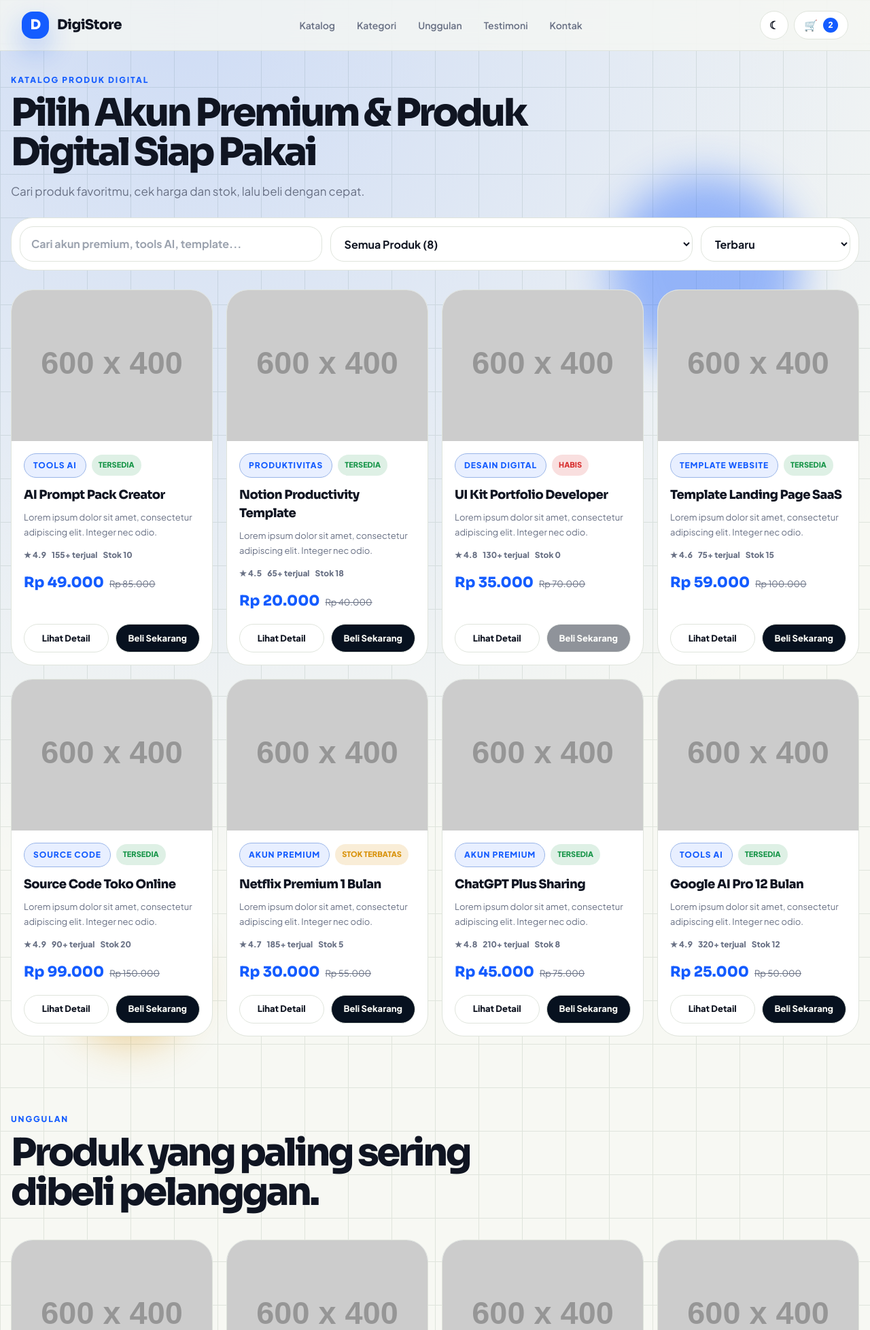
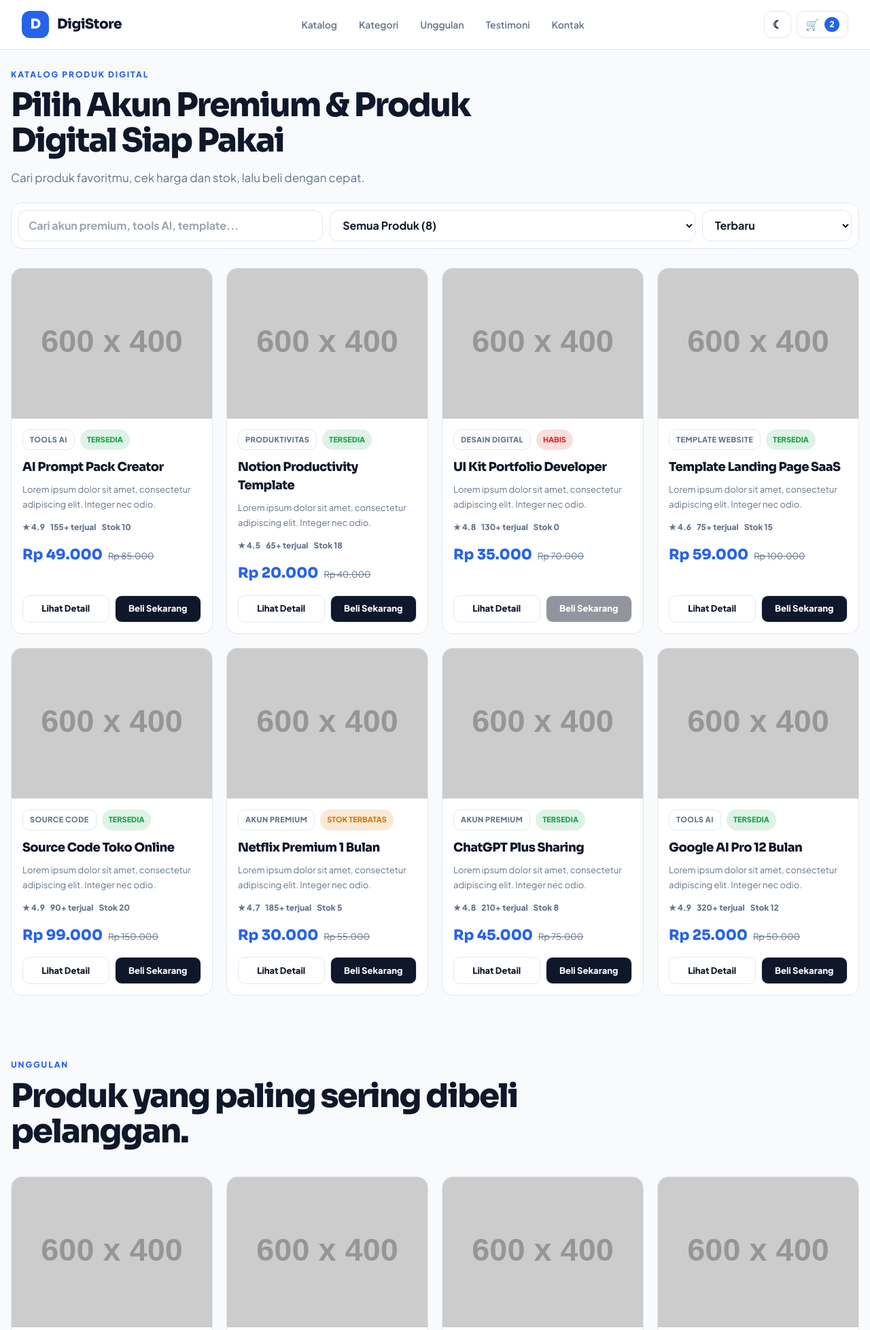
Before and after one commit to FAYnim/Digistore, a PHP site: page / in a window 1280 px wide. Shown: the top 1957 px of the page at 68% size. Run offline with PHP 8.4, Linux system fonts and the light colour scheme; grey boxes labelled with a size stand in for pictures from a placeholder-image service; some libraries are stand-ins or nearby versions.

Commit message:
Simplify catalog UI styling

```diff
--- a/assets/css/style.css
+++ b/assets/css/style.css
@@ -1,17 +1,17 @@
 :root {
-  --bg: #f7f8f3;
+  --bg: #f8fafc;
   --surface: #ffffff;
-  --surface-glass: rgba(247, 248, 243, .78);
+  --surface-glass: rgba(255, 255, 255, .9);
   --card: #ffffff;
-  --text: #101522;
-  --muted: #687084;
-  --border: #dfe4dc;
-  --accent: #145cff;
-  --accent-hover: #0647d8;
-  --success: #159447;
-  --warning: #d89108;
-  --danger: #d72d2d;
-  --ink: #07111f;
+  --text: #0f172a;
+  --muted: #64748b;
+  --border: #e2e8f0;
+  --accent: #2563eb;
+  --accent-hover: #1d4ed8;
+  --success: #16a34a;
+  --warning: #d97706;
+  --danger: #dc2626;
+  --ink: #0f172a;
 }
 
 .dark {
@@ -31,45 +31,43 @@
 }
 
 * { scroll-behavior: smooth; }
-body { font-family: "Plus Jakarta Sans", sans-serif; min-height: 100vh; background-image: radial-gradient(circle at 20% 0%, color-mix(in srgb, var(--accent) 18%, transparent), transparent 30%), linear-gradient(var(--border) 1px, transparent 1px), linear-gradient(90deg, var(--border) 1px, transparent 1px); background-size: auto, 64px 64px, 64px 64px; }
+body { font-family: "Plus Jakarta Sans", sans-serif; min-height: 100vh; background: var(--bg); }
 .font-display { font-family: "Sora", sans-serif; }
-.shadow-brand { box-shadow: 0 18px 40px color-mix(in srgb, var(--accent) 32%, transparent); }
+.shadow-brand { box-shadow: none; }
 
 .nav-link { position: relative; transition: color .2s ease; }
 .nav-link:hover { color: var(--text); }
 .nav-link::after { content: ""; position: absolute; left: 0; bottom: -8px; height: 2px; width: 0; background: var(--accent); transition: width .2s ease; }
 .nav-link:hover::after { width: 100%; }
 
-.icon-btn, .cart-btn { min-height: 42px; border: 1px solid var(--border); border-radius: 999px; background: var(--surface); color: var(--text); font-weight: 800; transition: transform .2s ease, border-color .2s ease, background .2s ease; }
-.icon-btn { width: 42px; }
-.cart-btn { display: inline-flex; align-items: center; gap: 8px; padding: 0 14px; }
-.icon-btn:hover, .cart-btn:hover { transform: translateY(-2px); border-color: var(--accent); }
+.icon-btn, .cart-btn { min-height: 40px; border: 1px solid var(--border); border-radius: 12px; background: var(--surface); color: var(--text); font-weight: 800; transition: border-color .2s ease, background .2s ease; }
+.icon-btn { width: 40px; }
+.cart-btn { display: inline-flex; align-items: center; gap: 8px; padding: 0 12px; }
+.icon-btn:hover, .cart-btn:hover { border-color: var(--accent); }
 .cart-btn span { display: grid; place-items: center; min-width: 22px; height: 22px; border-radius: 999px; background: var(--accent); color: white; font-size: 12px; }
 
-.badge { display: inline-flex; width: max-content; align-items: center; gap: 8px; border: 1px solid color-mix(in srgb, var(--accent) 35%, var(--border)); border-radius: 999px; background: color-mix(in srgb, var(--accent) 10%, var(--surface)); padding: 8px 13px; color: var(--accent); font-size: 12px; font-weight: 900; letter-spacing: .08em; text-transform: uppercase; }
-.primary-btn, .secondary-btn { display: inline-flex; align-items: center; justify-content: center; min-height: 48px; border-radius: 999px; padding: 0 22px; font-weight: 900; transition: transform .2s ease, box-shadow .2s ease, background .2s ease; }
-.primary-btn { background: var(--accent); color: white; box-shadow: 0 18px 44px color-mix(in srgb, var(--accent) 30%, transparent); }
-.primary-btn:hover { background: var(--accent-hover); transform: translateY(-2px); }
+.badge { display: inline-flex; width: max-content; align-items: center; gap: 8px; border: 1px solid var(--border); border-radius: 10px; background: var(--surface); padding: 6px 10px; color: var(--muted); font-size: 11px; font-weight: 800; letter-spacing: .04em; text-transform: uppercase; }
+.primary-btn, .secondary-btn { display: inline-flex; align-items: center; justify-content: center; min-height: 44px; border-radius: 12px; padding: 0 18px; font-weight: 800; transition: background .2s ease, border-color .2s ease; }
+.primary-btn { background: var(--accent); color: white; box-shadow: none; }
+.primary-btn:hover { background: var(--accent-hover); }
 .secondary-btn { border: 1px solid var(--border); background: var(--surface); color: var(--text); }
-.secondary-btn:hover { transform: translateY(-2px); border-color: var(--accent); }
+.secondary-btn:hover { border-color: var(--accent); }
 
-.orb { position: absolute; z-index: -1; border-radius: 999px; filter: blur(30px); opacity: .4; }
-.orb-a { right: 8%; top: 12%; width: 280px; height: 280px; background: var(--accent); }
-.orb-b { left: 8%; bottom: 4%; width: 180px; height: 180px; background: var(--warning); }
-.hero-panel { border: 1px solid var(--border); border-radius: 2.4rem; background: linear-gradient(145deg, color-mix(in srgb, var(--surface) 90%, transparent), color-mix(in srgb, var(--accent) 8%, var(--surface))); padding: 24px; box-shadow: 0 24px 80px rgba(0,0,0,.10); }
+.orb { display: none; }
+.hero-panel { border: 1px solid var(--border); border-radius: 16px; background: var(--surface); padding: 20px; box-shadow: none; }
 .panel-topline { margin-bottom: 18px; color: var(--muted); font-size: 12px; font-weight: 900; letter-spacing: .16em; }
 .stat-card { border: 1px solid var(--border); border-radius: 1.6rem; background: var(--card); padding: 22px; }
 .stat-card strong { display: block; font-family: "Sora", sans-serif; font-size: clamp(1.6rem, 4vw, 2.35rem); line-height: 1; letter-spacing: -.05em; }
 .stat-card span { margin-top: 8px; display: block; color: var(--muted); font-size: 13px; font-weight: 700; }
 
-.section { margin: 0 auto; max-width: 1280px; padding: 72px 16px; }
-.catalog-first { position: relative; overflow: hidden; padding-top: 34px; }
-.compact-section { padding-top: 36px; }
+.section { margin: 0 auto; max-width: 1280px; padding: 56px 16px; }
+.catalog-first { position: relative; overflow: hidden; padding-top: 28px; }
+.compact-section { padding-top: 32px; }
 .section-head span { color: var(--accent); font-size: 12px; font-weight: 1000; letter-spacing: .16em; text-transform: uppercase; }
-.section-head h1, .section-head h2 { margin-top: 10px; max-width: 760px; font-family: "Sora", sans-serif; font-size: clamp(2rem, 5vw, 3.5rem); font-weight: 900; line-height: 1.04; letter-spacing: -.06em; }
+.section-head h1, .section-head h2 { margin-top: 10px; max-width: 760px; font-family: "Sora", sans-serif; font-size: clamp(1.8rem, 4vw, 3rem); font-weight: 800; line-height: 1.08; letter-spacing: -.04em; }
 .catalog-head { display: grid; gap: 0; }
 .catalog-head p { margin-top: 14px; max-width: 680px; color: var(--muted); font-size: 17px; line-height: 1.7; }
-.catalog-toolbar { margin-top: 24px; display: grid; gap: 12px; border: 1px solid var(--border); border-radius: 2rem; background: var(--surface); padding: 12px; }
+.catalog-toolbar { margin-top: 22px; display: grid; gap: 10px; border: 1px solid var(--border); border-radius: 16px; background: var(--surface); padding: 10px; }
 .category-scroll { overflow-x: auto; padding-bottom: 2px; }
 .category-scroll::-webkit-scrollbar { height: 0; }
 .category-scroll .category-btn { white-space: nowrap; }
@@ -78,21 +76,21 @@ body { font-family: "Plus Jakarta Sans", sans-serif; min-height: 100vh; backgrou
 .category-btn { display: inline-flex; align-items: center; gap: 10px; border: 1px solid var(--border); border-radius: 999px; background: var(--surface); padding: 12px 16px; color: var(--text); font-weight: 900; transition: transform .2s ease, border-color .2s ease, background .2s ease; }
 .category-btn:hover, .category-btn.active { border-color: var(--accent); background: color-mix(in srgb, var(--accent) 12%, var(--surface)); transform: translateY(-2px); }
 .category-count { color: var(--muted); font-size: 12px; }
-.control { min-height: 52px; width: 100%; border: 1px solid var(--border); border-radius: 1.25rem; background: var(--card); padding: 0 16px; color: var(--text); outline: none; font-weight: 700; }
-.control:focus { border-color: var(--accent); box-shadow: 0 0 0 4px color-mix(in srgb, var(--accent) 15%, transparent); }
+.control { min-height: 46px; width: 100%; border: 1px solid var(--border); border-radius: 12px; background: var(--card); padding: 0 14px; color: var(--text); outline: none; font-weight: 700; }
+.control:focus { border-color: var(--accent); box-shadow: 0 0 0 3px color-mix(in srgb, var(--accent) 12%, transparent); }
 
-.product-card { display: flex; min-height: 100%; flex-direction: column; overflow: hidden; border: 1px solid var(--border); border-radius: 2rem; background: var(--card); transition: transform .25s ease, box-shadow .25s ease, border-color .25s ease; }
-.product-card:hover { transform: translateY(-6px); border-color: color-mix(in srgb, var(--accent) 45%, var(--border)); box-shadow: 0 26px 70px rgba(0,0,0,.12); }
-.product-img { aspect-ratio: 4 / 3; width: 100%; object-fit: cover; background: color-mix(in srgb, var(--accent) 8%, var(--surface)); }
-.product-body { display: flex; flex: 1; flex-direction: column; padding: 18px; }
+.product-card { display: flex; min-height: 100%; flex-direction: column; overflow: hidden; border: 1px solid var(--border); border-radius: 16px; background: var(--card); transition: border-color .2s ease; }
+.product-card:hover { border-color: var(--accent); }
+.product-img { aspect-ratio: 4 / 3; width: 100%; object-fit: cover; background: var(--surface); }
+.product-body { display: flex; flex: 1; flex-direction: column; padding: 16px; }
 .product-title { margin-top: 12px; font-family: "Sora", sans-serif; font-size: 18px; font-weight: 900; letter-spacing: -.03em; }
 .product-desc { margin-top: 8px; color: var(--muted); font-size: 13px; line-height: 1.7; }
 .product-meta { margin-top: 14px; display: flex; flex-wrap: wrap; gap: 8px; color: var(--muted); font-size: 12px; font-weight: 800; }
 .price { margin-top: 16px; display: flex; align-items: baseline; gap: 8px; }
 .price strong { font-family: "Sora", sans-serif; font-size: 21px; font-weight: 900; color: var(--accent); }
 .price del { color: var(--muted); font-size: 13px; }
-.card-actions { margin-top: auto; display: grid; grid-template-columns: 1fr 1fr; gap: 10px; padding-top: 18px; }
-.small-btn { border-radius: 999px; min-height: 42px; border: 1px solid var(--border); font-size: 13px; font-weight: 900; }
+.card-actions { margin-top: auto; display: grid; grid-template-columns: 1fr 1fr; gap: 8px; padding-top: 16px; }
+.small-btn { border-radius: 10px; min-height: 40px; border: 1px solid var(--border); font-size: 13px; font-weight: 800; }
 .buy-btn { background: var(--ink); color: var(--bg); }
 .buy-btn:disabled { cursor: not-allowed; opacity: .45; }
 .status { width: max-content; border-radius: 999px; padding: 7px 10px; font-size: 11px; font-weight: 1000; text-transform: uppercase; }
@@ -100,17 +98,17 @@ body { font-family: "Plus Jakarta Sans", sans-serif; min-height: 100vh; backgrou
 .status.low { background: color-mix(in srgb, var(--warning) 16%, transparent); color: var(--warning); }
 .status.out { background: color-mix(in srgb, var(--danger) 15%, transparent); color: var(--danger); }
 
-.benefit-card, .testimonial-card { border: 1px solid var(--border); border-radius: 2rem; background: var(--surface); padding: 24px; }
+.benefit-card, .testimonial-card { border: 1px solid var(--border); border-radius: 16px; background: var(--surface); padding: 20px; }
 .benefit-card b, .testimonial-card b { font-family: "Sora", sans-serif; font-size: 18px; }
 .benefit-card p, .testimonial-card p { margin-top: 10px; color: var(--muted); font-size: 14px; line-height: 1.8; }
-.cta-card { position: relative; overflow: hidden; border-radius: 2.5rem; background: var(--ink); padding: clamp(32px, 8vw, 72px); color: var(--bg); }
-.cta-card::after { content: ""; position: absolute; right: -8%; top: -30%; width: 420px; height: 420px; border-radius: 999px; background: var(--accent); filter: blur(18px); opacity: .5; }
+.cta-card { position: relative; overflow: hidden; border-radius: 16px; background: var(--ink); padding: clamp(28px, 6vw, 56px); color: var(--bg); }
+.cta-card::after { display: none; }
 .cta-card h2 { position: relative; max-width: 760px; font-family: "Sora", sans-serif; font-size: clamp(2.1rem, 6vw, 4rem); font-weight: 900; line-height: 1; letter-spacing: -.06em; }
 .cta-card p { position: relative; margin: 18px 0 28px; max-width: 620px; opacity: .78; }
-.empty-state { margin-top: 32px; border: 1px dashed var(--border); border-radius: 2rem; padding: 40px; text-align: center; }
-.empty-state h3 { font-family: "Sora", sans-serif; font-size: 24px; font-weight: 900; }
+.empty-state { margin-top: 28px; border: 1px dashed var(--border); border-radius: 16px; padding: 32px; text-align: center; }
+.empty-state h3 { font-family: "Sora", sans-serif; font-size: 22px; font-weight: 800; }
 .empty-state p { margin-top: 8px; color: var(--muted); }
-.modal-card { width: min(100%, 460px); border: 1px solid var(--border); border-radius: 2rem; background: var(--surface); padding: 28px; color: var(--text); box-shadow: 0 30px 90px rgba(0,0,0,.25); }
+.modal-card { width: min(100%, 460px); border: 1px solid var(--border); border-radius: 16px; background: var(--surface); padding: 24px; color: var(--text); box-shadow: 0 24px 64px rgba(0,0,0,.2); }
 
 .reveal { animation: rise .75s ease both; }
 .delay-1 { animation-delay: .12s; }
--- a/index.html
+++ b/index.html
@@ -18,7 +18,7 @@
   <header class="sticky top-0 z-50 border-b border-[var(--border)] bg-[color:var(--surface-glass)] backdrop-blur-xl">
     <nav class="mx-auto flex max-w-7xl items-center justify-between px-4 py-4 lg:px-8" aria-label="Navigasi utama">
       <a href="#produk" class="flex items-center gap-3 font-display text-xl font-extrabold tracking-tight">
-        <span class="grid h-10 w-10 place-items-center rounded-2xl bg-[var(--accent)] text-white shadow-brand">D</span>
+        <span class="grid h-10 w-10 place-items-center rounded-xl bg-[var(--accent)] text-white shadow-brand">D</span>
         DigiStore
       </a>
       <div class="hidden items-center gap-8 text-sm font-semibold text-[var(--muted)] md:flex">
```
